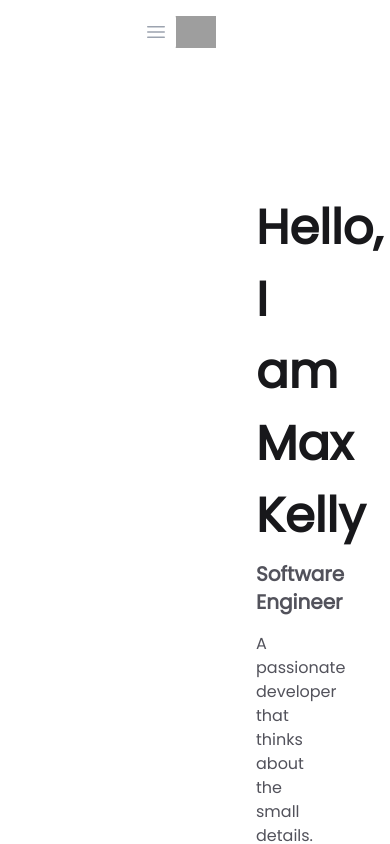
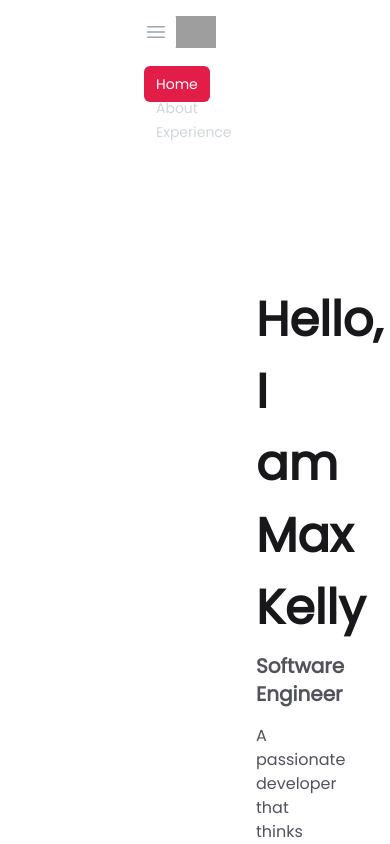
Before and after one commit to maxwillkelly/max-promo, a SvelteKit app: page / in a window 390 px wide. Both pictures are taken after a click on the button "Open main menu". Shown: the top 844 px of the page. Built offline with nearby package versions, Linux system fonts and the light colour scheme; grey boxes are pictures that could not be loaded.

Commit message:
feat(main): Hide and show menu

```diff
--- a/src/components/Header/Header.svelte
+++ b/src/components/Header/Header.svelte
@@ -1,5 +1,9 @@
 <script>
-	import HeaderLink from "./HeaderLink.svelte";
+	import HeaderLink from './HeaderLink.svelte';
+
+	let isMenuOpen = false;
+
+	const toggleMenu = () => (isMenuOpen = !isMenuOpen);
 </script>
 
 <header>
@@ -12,7 +16,8 @@
 						type="button"
 						class="inline-flex items-center justify-center rounded-md p-2 text-gray-400 hover:bg-gray-700 hover:text-white focus:outline-none focus:ring-2 focus:ring-inset focus:ring-white"
 						aria-controls="mobile-menu"
-						aria-expanded="false"
+						aria-expanded={isMenuOpen ? 'true' : 'false'}
+						on:click={toggleMenu}
 					>
 						<span class="sr-only">Open main menu</span>
 						<!--
@@ -66,40 +71,23 @@
 					</div>
 					<div class="hidden sm:ml-6 sm:block">
 						<div class="flex space-x-4">
-							<!-- Current: "bg-gray-900 text-white", Default: "text-gray-300 hover:bg-gray-700 hover:text-white" -->
 							<HeaderLink href="/">Home</HeaderLink>
 							<HeaderLink href="/about">About</HeaderLink>
 							<HeaderLink href="/experience">Experience</HeaderLink>
-
-							<!-- <a
-								href="/"
-								class="bg-rose-600 text-white rounded-md px-3 py-2 text-sm font-medium"
-								aria-current="page">Home</a
-							>
-							<a
-								href="/about"
-								class="text-gray-300 hover:bg-gray-700 hover:text-white rounded-md px-3 py-2 text-sm font-medium"
-								>About</a
-							>
-							<a
-								href="/experience"
-								class="text-gray-300 hover:bg-gray-700 hover:text-white rounded-md px-3 py-2 text-sm font-medium"
-								>Experience</a
-							> -->
 						</div>
 					</div>
 				</div>
 			</div>
+			<!-- Mobile menu, show/hide based on menu state. -->
+			{#if isMenuOpen}
+				<div class="sm:hidden" id="mobile-menu">
+					<div class="space-y-1 px-2 pb-3 pt-2">
+						<HeaderLink href="/">Home</HeaderLink>
+						<HeaderLink href="/about">About</HeaderLink>
+						<HeaderLink href="/experience">Experience</HeaderLink>
+					</div>
+				</div>
+			{/if}
 		</div>
-		<!-- <span class="font-semibold text-xl text-zinc-500 dark:text-zinc-200">Max Kelly</span> -->
-		<!-- <div class="w-full">
-			<ul class="flex flex-col">
-				<li>
-					<a href="/" class="block">Home</a>
-					<a href="/" class="block">About</a>
-					<a href="/" class="block">Experience</a>
-				</li>
-			</ul>
-		</div> -->
 	</nav>
 </header>
```
